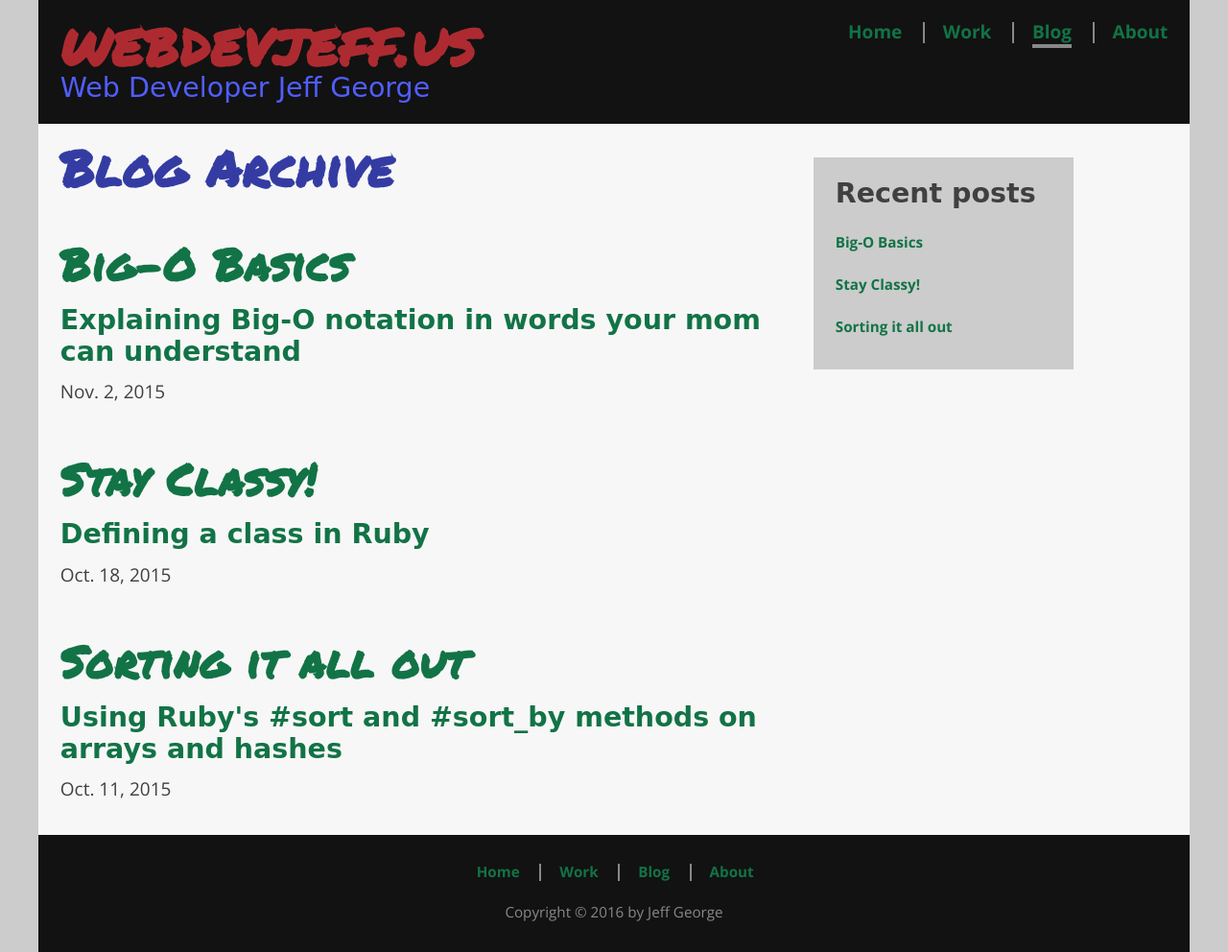
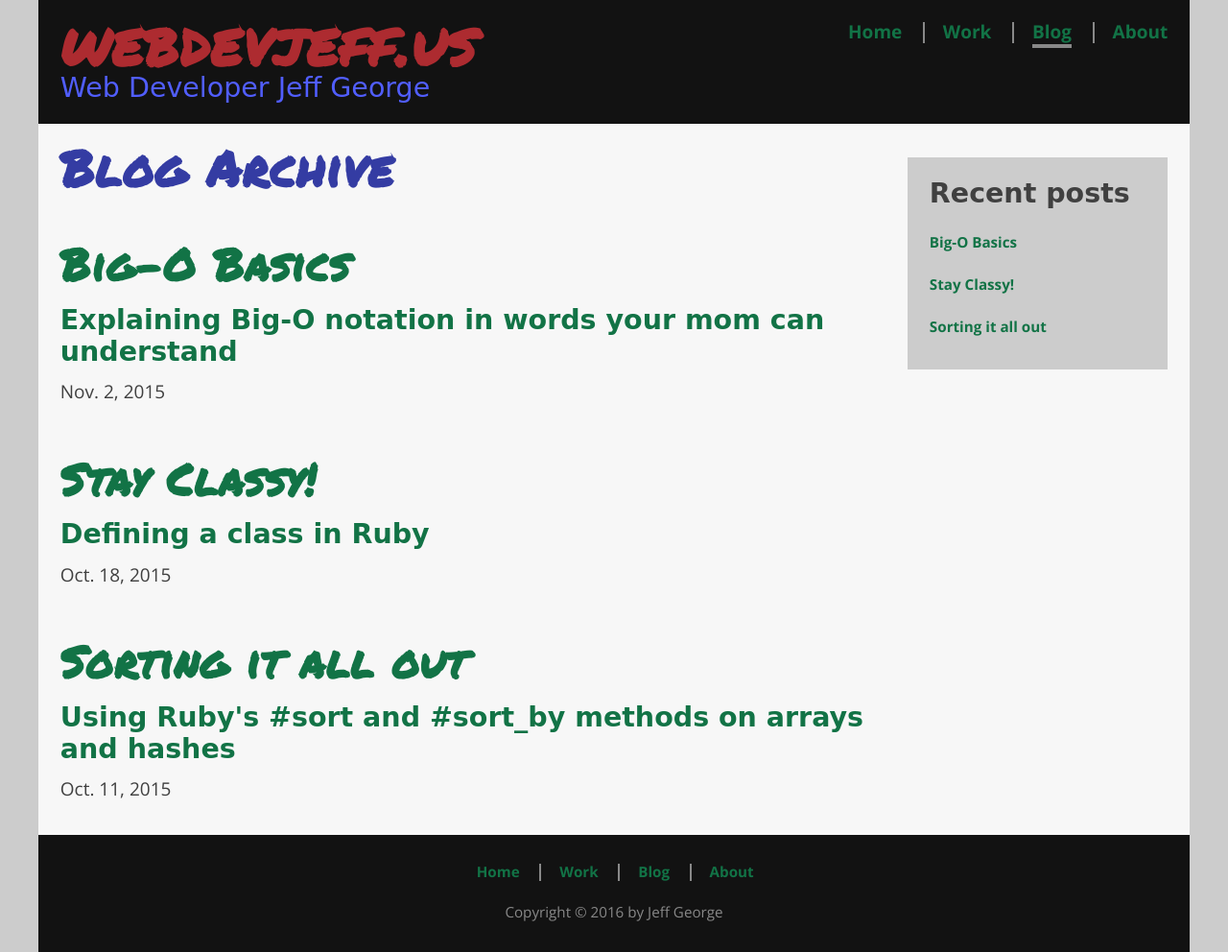
Before and after one commit to webdevjeffus/webdev-new, a Jekyll site: the page built from blog.md, in a window 1280 px wide. Shown: the whole page at 96% size. Built offline with Jekyll 4.4.1, drawn with Linux system fonts in a browser that asks for light colours; nearby versions of some CDN libraries; some web fonts are replaced.

Commit message:
Fix typo in class name cmp-col-9 in blog.md

```diff
--- a/blog.md
+++ b/blog.md
@@ -4,7 +4,7 @@ section: blog
 ---
 
 <section class="row gtr">
-  <article class="ph-col-12 tab-col-8 com-col-9 gtr">
+  <article class="ph-col-12 tab-col-8 cmp-col-9 gtr">
     <h1>Blog Archive</h1>
     <ul>
       {% for post in site.posts limit:5 %}
```
